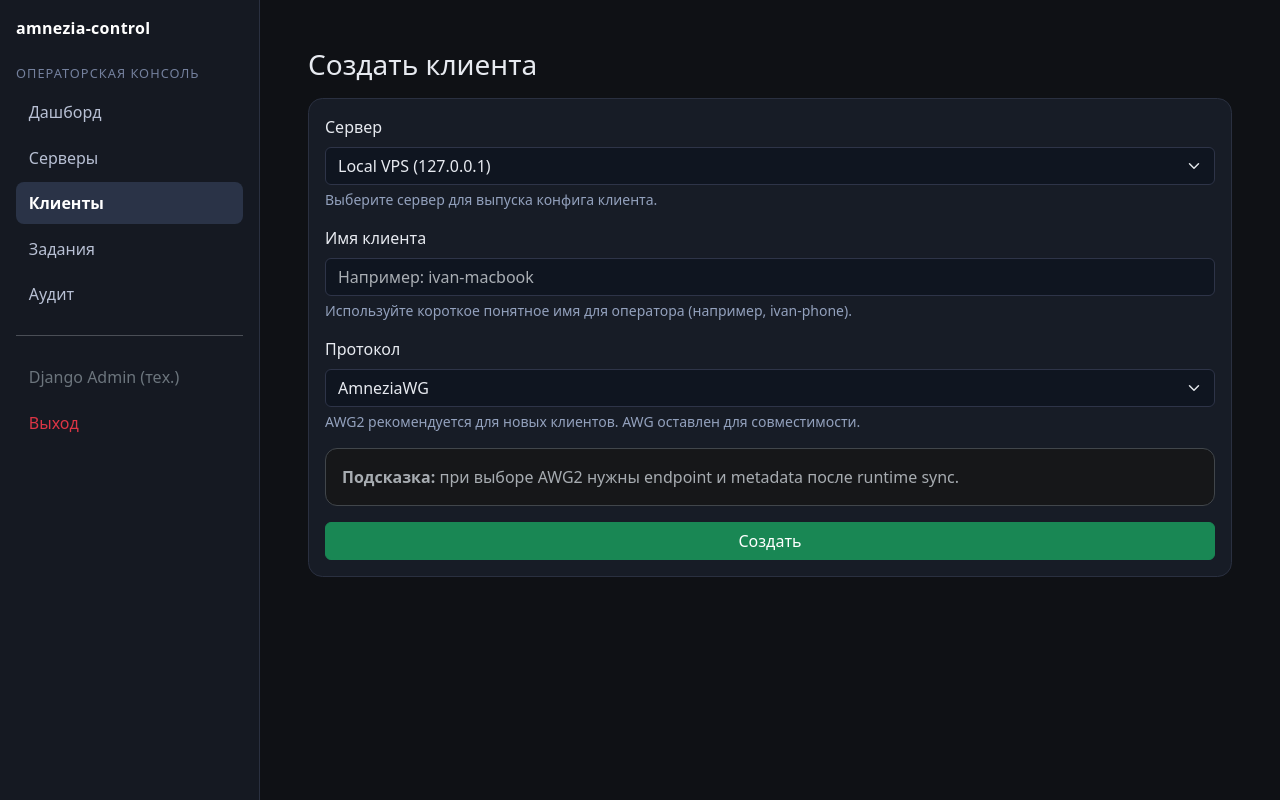
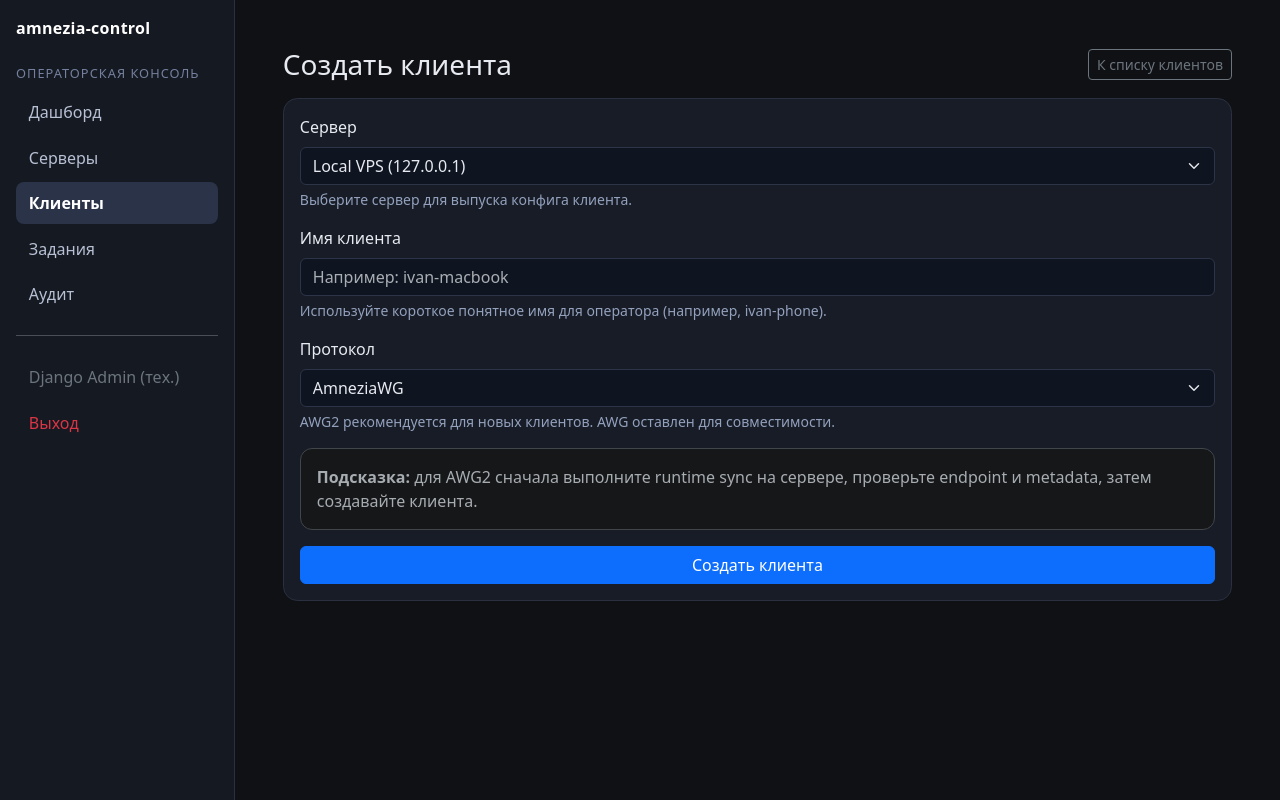
Before and after one commit to stalkerxz/amnezia-control, a Django app: page /clients/new/ in a window 1280 px wide. Run offline with Django 5.2, Linux system fonts and the light colour scheme; the visitor is signed in with stand-in values (Sample User, id 1); data comes from the database, SQL or seed files in the repository; parts of the project's set-up code (start-up, migrations or seed data) failed here and were passed over.

Commit message:
Finalize operator UX polish for jobs and client creation

```diff
--- a/amnezia_control/templates/jobs/list.html
+++ b/amnezia_control/templates/jobs/list.html
@@ -7,7 +7,7 @@
   <thead><tr><th>ID</th><th>Действие</th><th>Сервер</th><th>Статус</th><th>Создано</th><th>Актор</th><th></th></tr></thead>
   <tbody>
 {% for j in jobs %}
-<tr class="{% if j.status == 'failed' %}row-failed border-start border-danger border-3{% endif %}">
+<tr class="{% if j.status == 'failed' %}row-failed table-danger border-start border-danger border-3{% endif %}">
   <td>#{{ j.id }}</td>
   <td><code>{{ j.action }}</code></td>
   <td>{{ j.server.name }}</td>
--- a/amnezia_control/templates/vpn/clients_create.html
+++ b/amnezia_control/templates/vpn/clients_create.html
@@ -1,6 +1,9 @@
 {% extends 'partials/base.html' %}
 {% block content %}
-<h1 class="h3 mb-3">Создать клиента</h1>
+<div class="d-flex justify-content-between align-items-center mb-3">
+  <h1 class="h3 mb-0">Создать клиента</h1>
+  <a class="btn btn-outline-secondary btn-sm" href="/clients/">К списку клиентов</a>
+</div>
 <form method="post" class="card card-body">
   {% csrf_token %}
   <div class="mb-3">
@@ -28,9 +31,9 @@
   </div>
 
   <div class="alert alert-secondary mb-3">
-    <strong>Подсказка:</strong> при выборе AWG2 нужны endpoint и metadata после runtime sync.
+    <strong>Подсказка:</strong> для AWG2 сначала выполните runtime sync на сервере, проверьте endpoint и metadata, затем создавайте клиента.
   </div>
 
-  <button class="btn btn-success">Создать</button>
+  <button class="btn btn-primary">Создать клиента</button>
 </form>
 {% endblock %}
```
